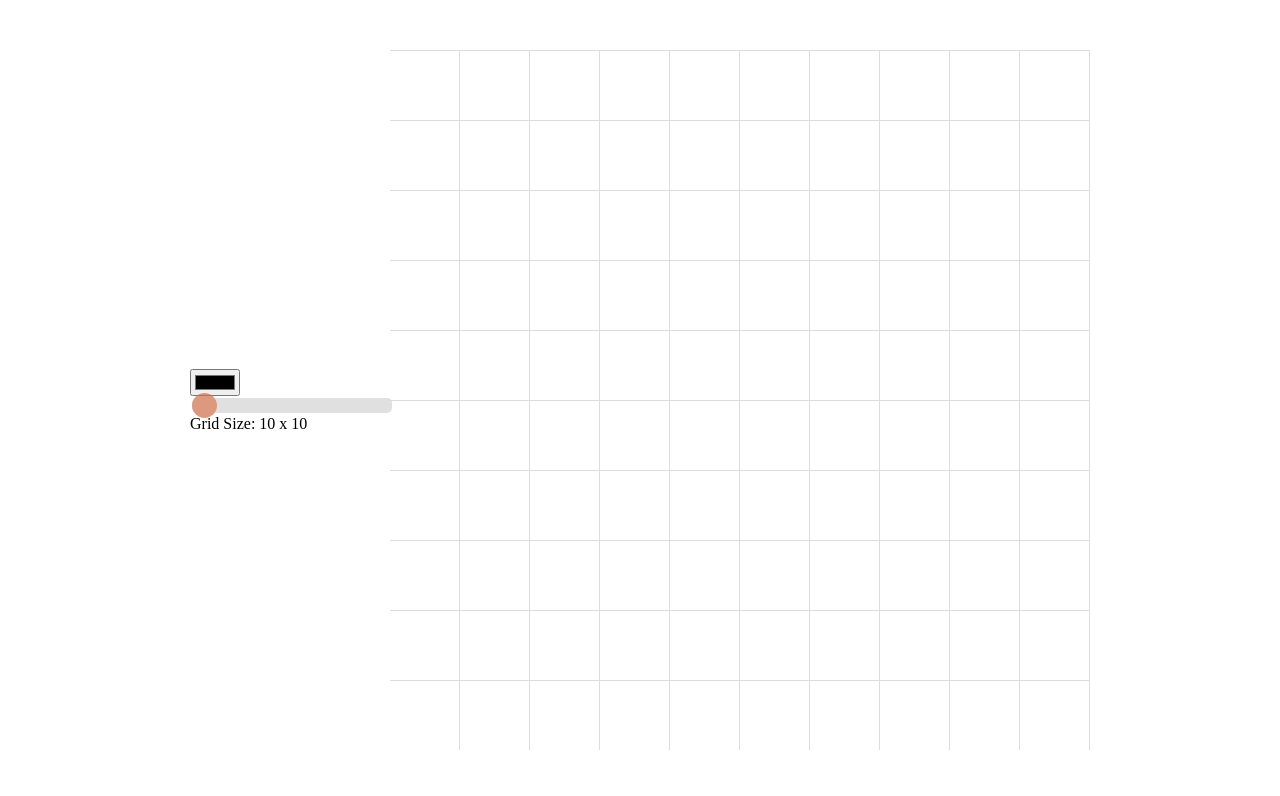
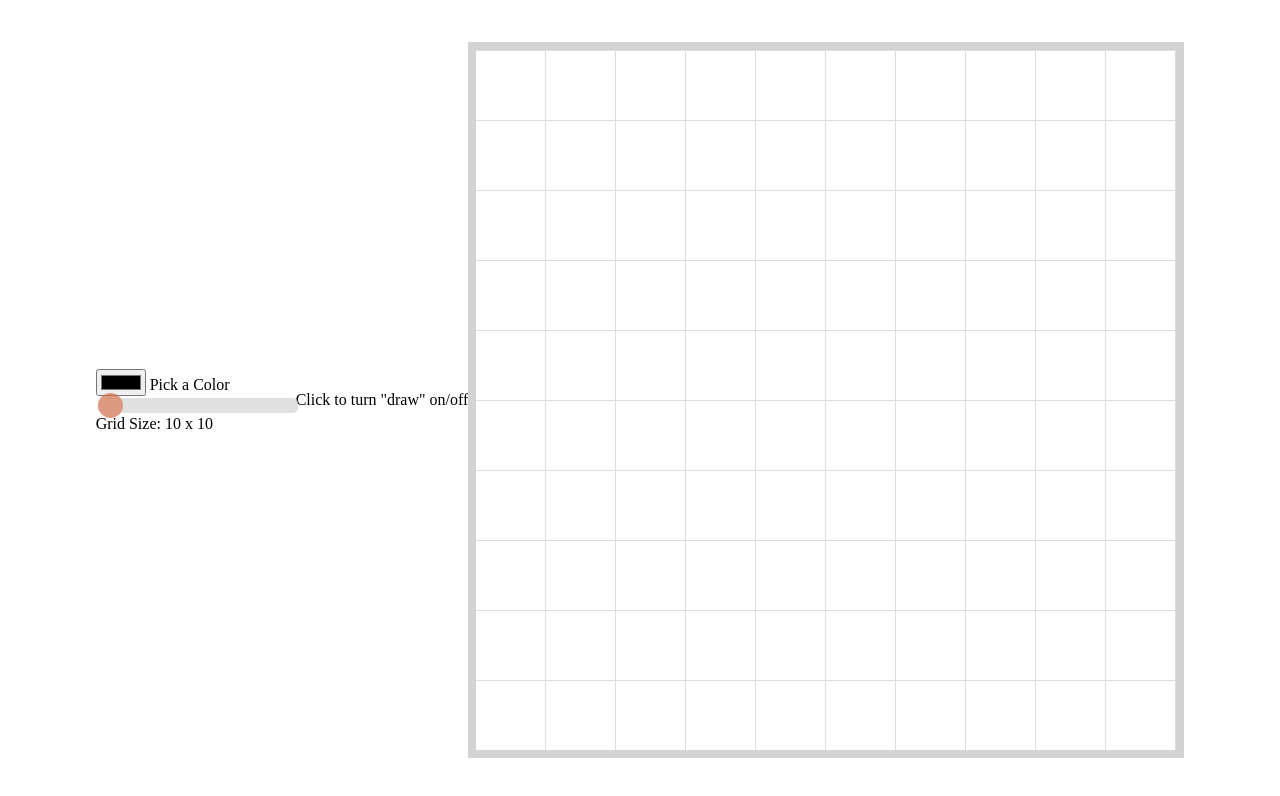
Before and after one commit to dinardavis/etch-a-sketch, a plain HTML site: page index.html in a window 1280 px wide. Drawn offline with Linux system fonts and the light colour scheme.

Commit message:
Add toggle overlay to turn drawing on/off

```diff
--- a/css/styles.css
+++ b/css/styles.css
@@ -10,11 +10,32 @@
 }
 
 .grid-container {
+  position: relative;
+  border: 8px solid #d3d3d3;
+}
+
+.grid {
   display: grid;
   width: 700px;
   height: 700px;
   grid-template-columns: repeat(10, 1fr);
   grid-template-rows: repeat(10, 1fr);
+  z-index: 0;
+}
+
+.grid-overlay {
+  position: absolute;
+  width: 700px;
+  height: 700px;
+  z-index: 1;
+}
+
+.show-overlay {
+  visibility: visible;
+}
+
+.hide-overlay {
+  visibility: hidden;
 }
 
 .grid-squares {
--- a/index.html
+++ b/index.html
@@ -12,6 +12,8 @@
   <div class="main-container">
     <div class="controls">
       <input type="color" class="color-picker" name="color-picker">
+      <label name="color-picker">Pick a Color</label>
+
 
       <div class="slider-container">
         <input type="range" min="10" max="70" value="10" class="slider" id="slider">
@@ -19,14 +21,13 @@
       </div>
     </div>
 
+    <p>Click to turn "draw" on/off</p>
 
-    <div class="grid-container"></div>
+    <div class="grid-container">
+      <div class="grid-overlay" style="visibility: visible;"></div>
+      <div class="grid"></div>
+    </div>
   </div>
-
-
-
-
-
 
 
   <script src="js/script.js"></script>
--- a/js/script.js
+++ b/js/script.js
@@ -1,4 +1,5 @@
-const gridContainer = document.querySelector(".grid-container");
+const grid = document.querySelector(".grid");
+const gridOverlay = document.querySelector(".grid-overlay");
 let slider = document.getElementById("slider");
 let output = document.getElementById("slider-value");
 output.innerText = `Grid Size: ${slider.value} x ${slider.value}`;
@@ -6,12 +7,12 @@ output.innerText = `Grid Size: ${slider.value} x ${slider.value}`;
 createGrid();
 
 function createGrid() {
-  gridContainer.innerHTML = '';  gridContainer.style.setProperty('grid-template-columns', `repeat(${slider.value}, 1fr)`);
-  gridContainer.style.setProperty('grid-template-rows', `repeat(${slider.value}, 1fr)`);
+  grid.innerHTML = '';  grid.style.setProperty('grid-template-columns', `repeat(${slider.value}, 1fr)`);
+  grid.style.setProperty('grid-template-rows', `repeat(${slider.value}, 1fr)`);
 
   let totalSquares = slider.value ** 2;
   for (let i = 0; i < totalSquares; i++) {
-    gridContainer.innerHTML += `<div class="grid-squares"></div>`;
+    grid.innerHTML += `<div class="grid-squares"></div>`;
   }
 }
 
@@ -24,11 +25,20 @@ const colorPicker = document.querySelector(".color-picker");
 
 function changeSquareColor(e) {
   e.target.style.backgroundColor = `${colorPicker.value}`;
-  console.log(colorPicker.value);
+}
+
+function toggleGridOverlay() {
+  if(gridOverlay.style.visibility === "visible") {
+    gridOverlay.style.visibility = "hidden";
+  } else {
+    gridOverlay.style.visibility = "visible"
+  }
+  console.log('working');
 }
 
 slider.addEventListener("input", updateSliderValue);
 slider.addEventListener("input", createGrid);
 
-gridContainer.addEventListener("mouseover",
-changeSquareColor);
+grid.addEventListener("mouseover", changeSquareColor);
+grid.addEventListener("click", toggleGridOverlay);
+gridOverlay.addEventListener("click", toggleGridOverlay);
```
